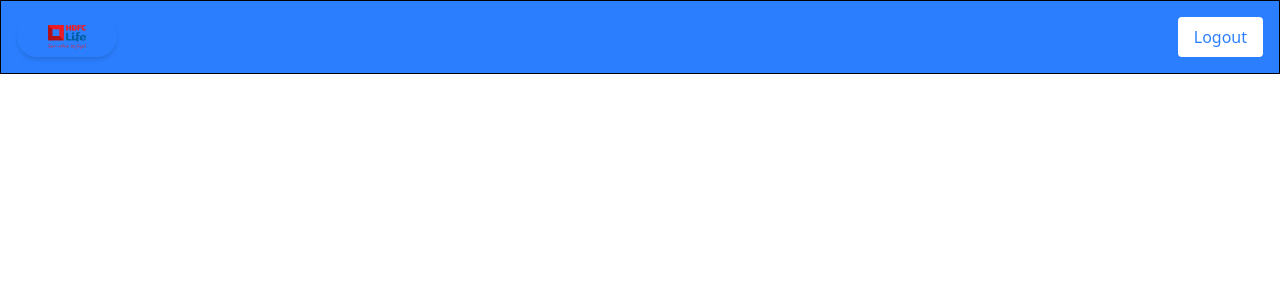
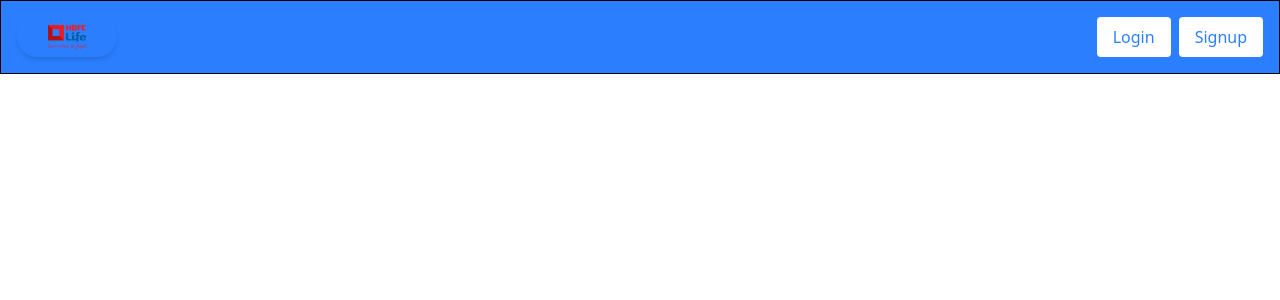
Before and after one commit to vikramkumar311/capstoneProject, a React (Vite) app: page /work in a window 1280 px wide. Shown: the top 300 px of the page. Built offline with nearby package versions, Linux system fonts and the light colour scheme.

Commit message:
Updated Folder structure

```diff
--- a/src/App.jsx
+++ b/src/App.jsx
@@ -3,7 +3,7 @@ import './App.css'
 import LoginForm from './components/loginFormComponent/LoginForm'
 import { Routes, Route } from 'react-router-dom'
 import Dashboard from './components/Dashboard'
-import Login from './components/Login'
+import Login from './components/HomePage'
 import SignupForm from './components/signupFormComponent/SignupForm'
 
 function App() {
--- a/src/components/Dashboard.jsx
+++ b/src/components/Dashboard.jsx
@@ -1,17 +1,11 @@
 import React, { useContext } from 'react'
 import { userContext } from '../context/UserProvider'
-import ImageLogo from './unitComponents/ImageLogo'
-import Button from './unitComponents/Button'
+import NavBar from './unitComponents/NavBar'
 
 const Dashboard = () => {
-    const {handleLogout} = useContext(userContext)
-
 
     return (
-        <div className="fixed left-0 w-full flex items-center justify-between border p-4 bg-blue-500">
-            <ImageLogo />
-            <Button title="Logout" onClick={handleLogout} />
-        </div>
+        <NavBar />
     )
 }
 
--- /dev/null
+++ b/src/components/HomePage.jsx
@@ -0,0 +1,10 @@
+import NavBar from './unitComponents/NavBar'
+
+const HomePage = () => {
+    return (
+
+        <NavBar />
+    )
+}
+
+export default HomePage
--- a/src/components/Login.jsx
+++ /dev/null
@@ -1,22 +0,0 @@
-import { useContext } from 'react'
-import { userContext } from '../context/UserProvider'
-import ImageLogo from './unitComponents/ImageLogo'
-import Button from './unitComponents/Button'
-
-const Login = () => {
-
-    const { handleLogin, handleSignup } = useContext(userContext)
-
-
-    return (
-        <div className="fixed left-0 w-full flex items-center justify-between border p-4 bg-blue-500">
-            <ImageLogo />
-            <div className='flex items-center gap-2'>
-                <Button title="Login" onClick={handleLogin} />
-                <Button title="Signup" onClick={handleSignup} />
-            </div>
-        </div>
-    )
-}
-
-export default Login
--- /dev/null
+++ b/src/components/unitComponents/NavBar.jsx
@@ -0,0 +1,27 @@
+import React, { useContext } from 'react'
+import ImageLogo from '../unitComponents/ImageLogo'
+import Button from '../unitComponents/Button'
+import { userContext } from '../../context/UserProvider'
+
+const NavBar = () => {
+  const { handleLogin, handleSignup, handleLogout, status } = useContext(userContext)
+
+
+    return (
+        <div className="fixed left-0 w-full flex items-center justify-between border p-4 bg-blue-500">
+            <ImageLogo />
+            <div className='flex items-center gap-2'>
+                {status ? (
+                    <>
+                        <Button title="Login" onClick={handleLogin} />
+                        <Button title="Signup" onClick={handleSignup} />
+                    </>
+                ) : (
+                    <Button title="Logout" onClick={handleLogout} />
+                )}
+            </div>
+        </div>
+    )
+}
+
+export default NavBar
--- a/src/context/UserProvider.jsx
+++ b/src/context/UserProvider.jsx
@@ -1,35 +1,23 @@
-import React, { createContext } from "react";
+import React, { createContext, useState } from "react";
 import { useNavigate } from 'react-router-dom'
 export const userContext = createContext();
 
 export const UserProvider = ({ children }) => {
+    const [status, setStatus] = useState(true);
+
     const navigate = useNavigate()
 
     function onSubmit() {
+
+        setStatus(false);
+
         console.log('Form Submitted')
-        navigate('/work')
-    }
+        navigate('/work') // This must be a protected route
 
-    function onSubmitSignup(data) {
-        try {
-            // post API is required from backend
-            // post API is required
-            // const response = await// API
-            alert("Signup Successful")
-            navigate('/')
-        } catch (error) {
-            alert(response.error)
-        }
-        console.log(data)
-
-    }
-
-    function handleLogin() {
-        navigate('/loginform')
         try {
             // push API is required from backend
             // Replace with your backend login API
-            // const response = await axios.post("", data);
+            // const response = await axios.post("Enter you API", data);
             console.log("API Response", response.data)
 
             if(response.data.success) {
@@ -55,19 +43,39 @@ export const UserProvider = ({ children }) => {
         }
     }
 
+    function onSubmitSignup(data) {
+        try {
+            // post API is pass the date to backend
+            // Replace with your backend login API
+            // const response = await axios.post("Enter your API", data);
+            alert("Signup Successful")
+            navigate('/')
+        } catch (error) {
+            alert(response.error)
+        }
+        console.log(data)
+
+    }
+
+    function handleLogin() {
+        navigate('/loginform')
+
+    }
+
     function handleSignup() {
         navigate('/signup')
     }
 
     function handleLogout() {
-        // remove the session and navigate to the login page
+        // remove the session (token) and navigate to the login page
+        setStatus(true);
         console.log("Logout")
         navigate('/')
     }
 
 
     return (
-        <userContext.Provider value={{ handleLogin, handleSignup, handleLogout, onSubmit, onSubmitSignup }}>
+        <userContext.Provider value={{ handleLogin, handleSignup, handleLogout, onSubmit, onSubmitSignup, status }}>
             {children}
         </userContext.Provider>
     )
```
